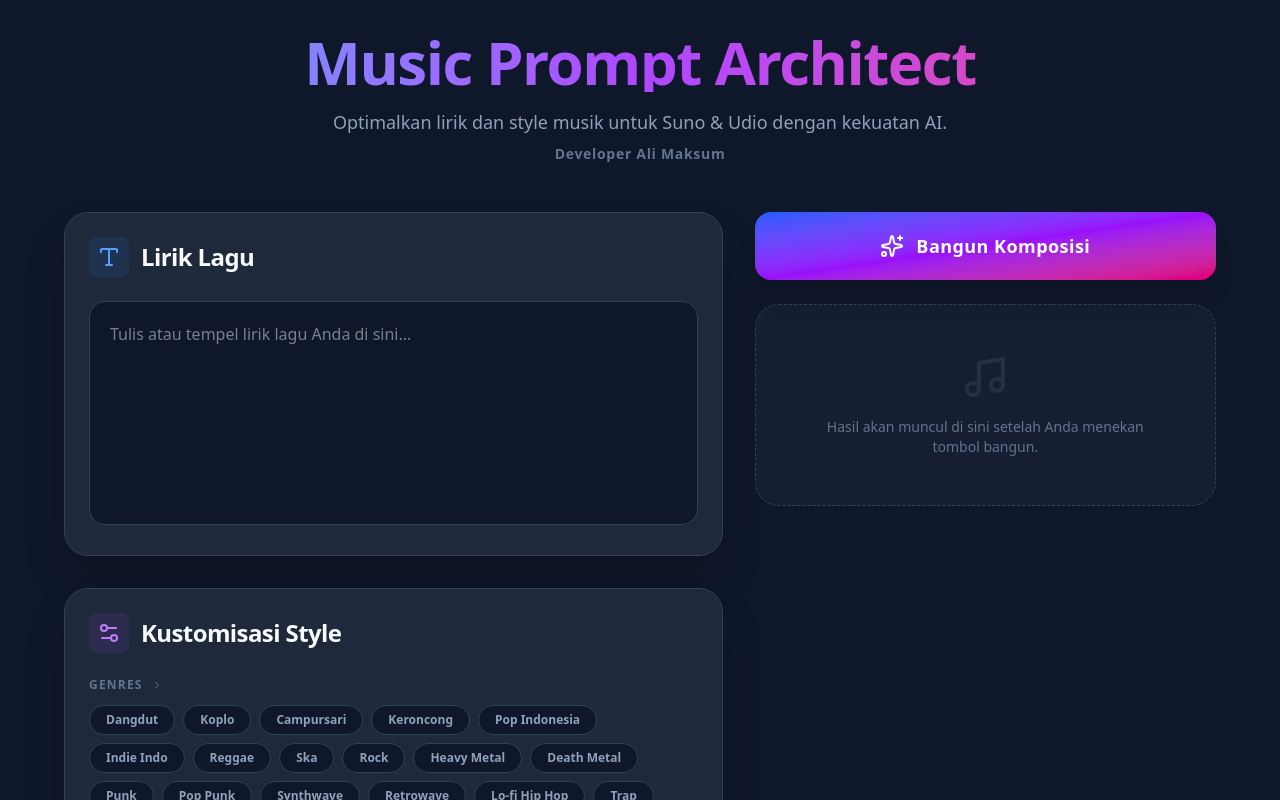
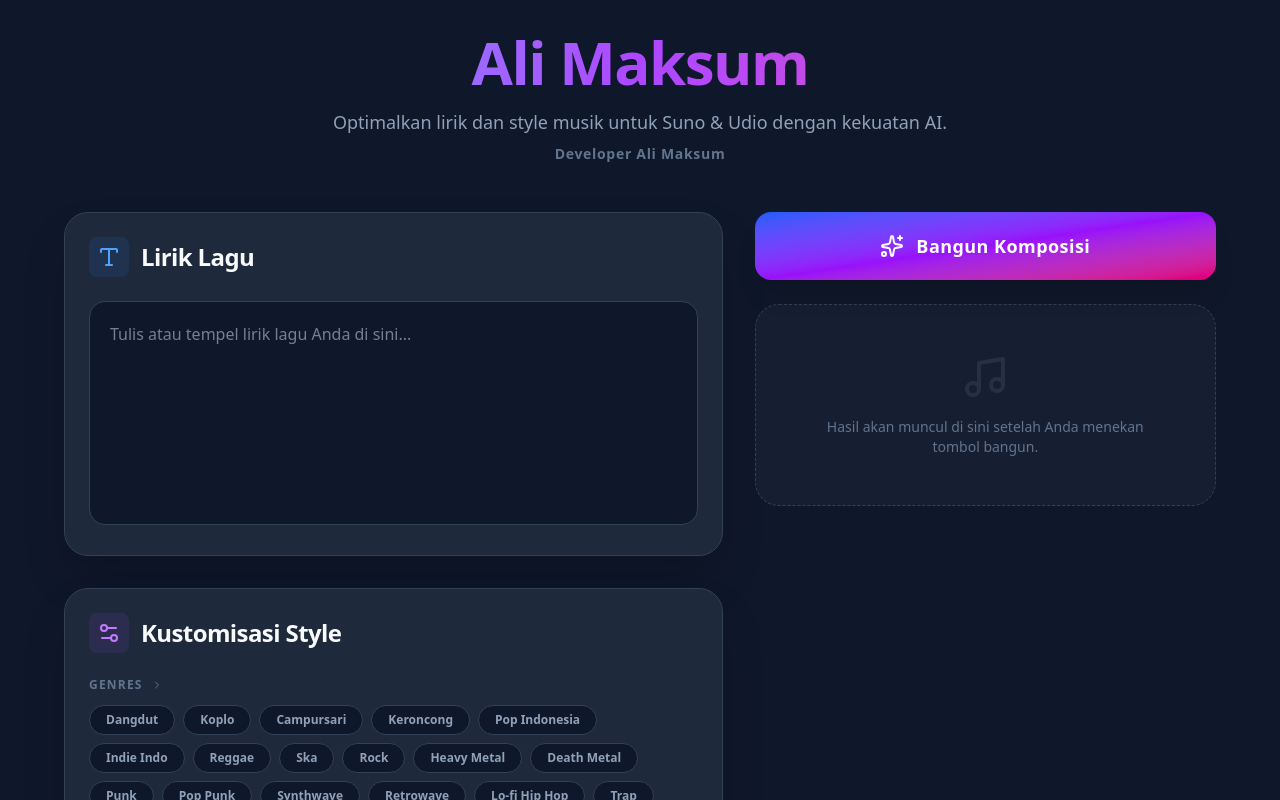
Before and after one commit to alimaksum8/Style-Musik-Ali-Maksum, a React (Vite) app: page / in a window 1280 px wide. Shown: the top 800 px of the page. Built offline with nearby package versions, Linux system fonts and the light colour scheme.

Commit message:
feat: Rename app to Ali Maksum
Update title, metadata, and UI elements to reflect the new application name.

```diff
--- a/index.html
+++ b/index.html
@@ -3,7 +3,7 @@
   <head>
     <meta charset="UTF-8" />
     <meta name="viewport" content="width=device-width, initial-scale=1.0" />
-    <title>My Google AI Studio App</title>
+    <title>Ali Maksum</title>
   </head>
   <body>
     <div id="root"></div>
--- a/metadata.json
+++ b/metadata.json
@@ -1,5 +1,5 @@
 {
-  "name": "Music Prompt Architect",
+  "name": "Ali Maksum",
   "description": "Optimalkan lirik dan style musik untuk Suno & Udio menggunakan AI.",
   "requestFramePermissions": []
 }
--- a/src/App.tsx
+++ b/src/App.tsx
@@ -193,7 +193,7 @@
             transition={{ duration: 0.5 }}
           >
             <h1 className="text-4xl md:text-6xl font-black bg-clip-text text-transparent bg-gradient-to-r from-blue-400 via-purple-500 to-pink-500 mb-4 tracking-tight">
-              Music Prompt Architect
+              Ali Maksum
             </h1>
             <p className="text-slate-400 text-lg max-w-2xl mx-auto font-medium">
               Optimalkan lirik dan style musik untuk Suno & Udio dengan kekuatan AI.
```
